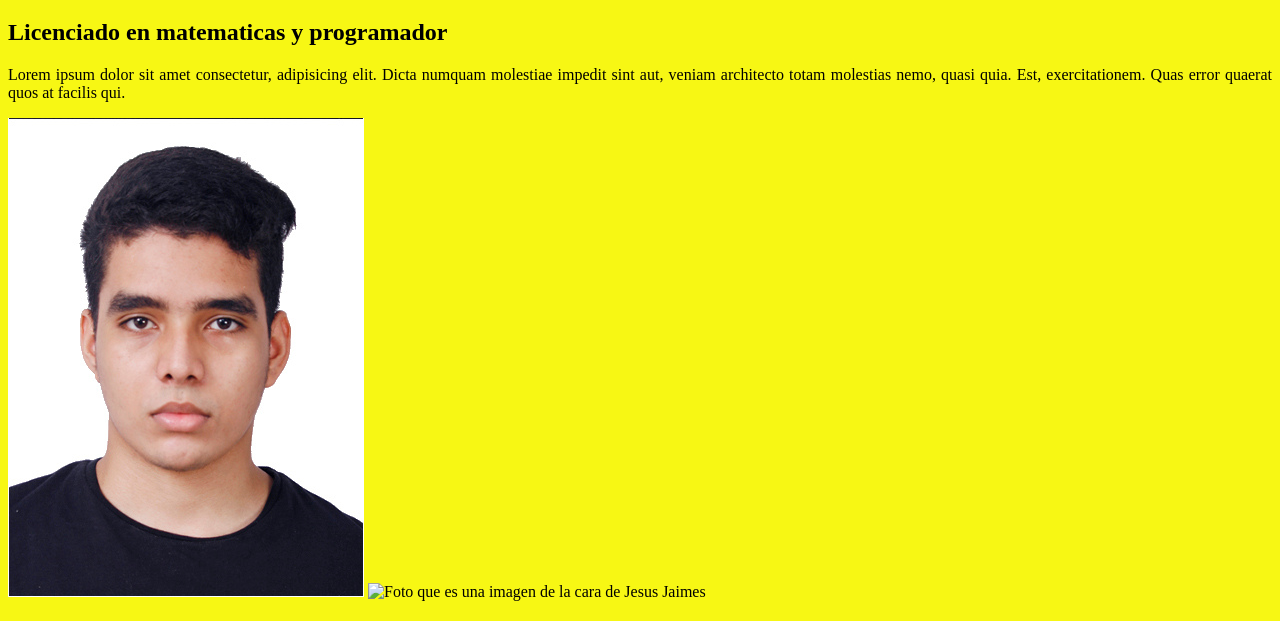
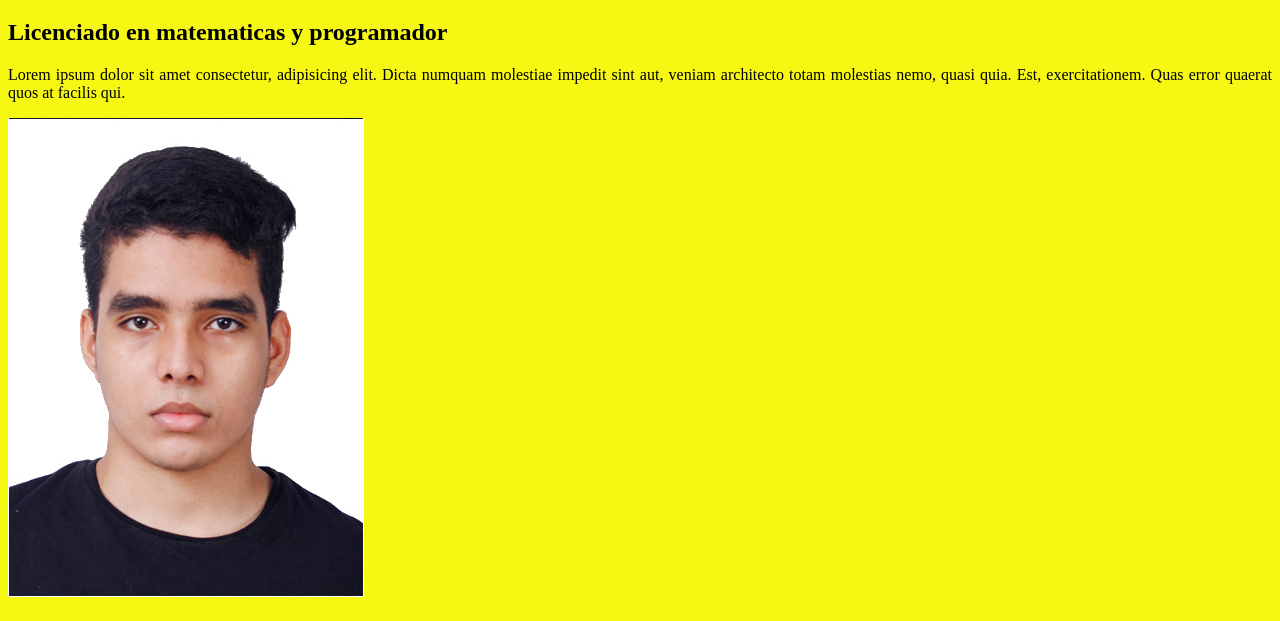
Before and after one commit to jesujaimes/portafolio, a plain HTML site: page Clases_html/Mi_historia.html in a window 1280 px wide. Shown: the part 179-800 px from the top of the page. Drawn offline with Linux system fonts and the light colour scheme; files whose address does not match are found by name.

Commit message:
Update Mi_historia.html

```diff
--- a/Clases_html/Mi_historia.html
+++ b/Clases_html/Mi_historia.html
@@ -21,7 +21,7 @@
             <p>Lorem ipsum dolor sit amet consectetur, adipisicing elit. Dicta numquam molestiae impedit sint aut, veniam architecto totam molestias nemo, quasi quia. Est, exercitationem. Quas error quaerat quos at facilis qui.</p>
         </div>
         <img src="../Imagenes/Foto_cara.png" alt="Foto que es una imagen de la cara de Jesus Jaimes">
-        <img src="../navjs" alt="Foto que es una imagen de la cara de Jesus Jaimes">
+<script src="../nav.js"></script>
     </body>
 
 </html>
```
